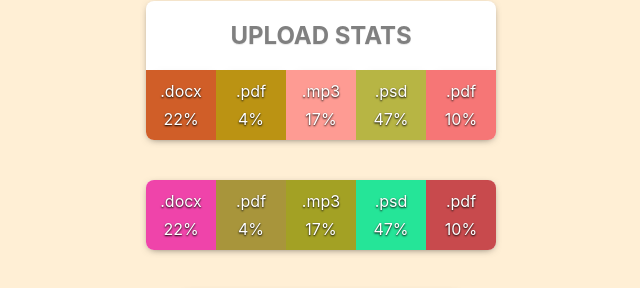
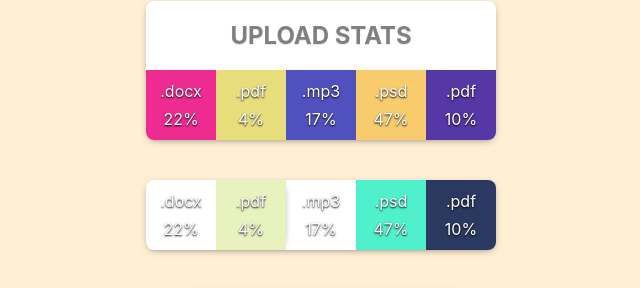
Before and after one commit to Serhii-Ivasiuk/goit-react-hw-01-components, a React (Create React App) app: page / in a window 1280 px wide. Shown: the part 401-689 px from the top of the page, without its empty margins (319-959 px from the left). Built offline with nearby package versions, Linux system fonts and the light colour scheme; grey boxes are pictures that could not be loaded.

Commit message:
refactoring

```diff
--- a/src/components/Statistics/Statistics.jsx
+++ b/src/components/Statistics/Statistics.jsx
@@ -1,7 +1,5 @@
 // Libs
 import PropTypes from 'prop-types';
-// React components
-import { getRandomHexColor } from 'utils/randomHexColor';
 // Styled components
 import {
   StatisticsCard,
@@ -16,12 +14,7 @@ export function Statistics({ title, stats }) {
       {title && <StatisticsTitle>Upload stats</StatisticsTitle>}
       <StatisticsList>
         {stats.map(item => (
-          <StatisticsItem
-            key={item.id}
-            style={{
-              backgroundColor: getRandomHexColor(),
-            }}
-          >
+          <StatisticsItem key={item.id}>
             <span>{item.label}</span>
             <span>{item.percentage}%</span>
           </StatisticsItem>
--- a/src/components/Statistics/Statistics.styled.jsx
+++ b/src/components/Statistics/Statistics.styled.jsx
@@ -1,5 +1,7 @@
 // Libs
 import styled from '@emotion/styled';
+
+import { getRandomHexColor } from 'utils/randomHexColor';
 
 export const StatisticsCard = styled.section`
   border-radius: 8px;
@@ -31,4 +33,5 @@ export const StatisticsItem = styled.li`
   box-shadow: 4px 0px 8px -8px rgba(0, 0, 0, 0.75);
   color: ${props => props.theme.colors.white};
   text-shadow: 0px 1px 2px ${props => props.theme.colors.black};
+  background-color: ${getRandomHexColor};
 `;
--- a/src/components/TransactionHistory/TransactionHistory.jsx
+++ b/src/components/TransactionHistory/TransactionHistory.jsx
@@ -2,7 +2,6 @@
 import PropTypes from 'prop-types';
 // Styled components
 import {
-  TransactionHistoryWrapper,
   TransactionHistoryTable,
   Tr,
   Th,
@@ -11,7 +10,6 @@ import {
 
 export function TransactionHistory({ items }) {
   return (
-    <TransactionHistoryWrapper>
     <TransactionHistoryTable>
       <thead>
         <Tr>
@@ -31,7 +29,6 @@ export function TransactionHistory({ items }) {
         ))}
       </tbody>
     </TransactionHistoryTable>
-    </TransactionHistoryWrapper>
   );
 }
 
--- a/src/components/TransactionHistory/TransactionHistory.styled.jsx
+++ b/src/components/TransactionHistory/TransactionHistory.styled.jsx
@@ -1,15 +1,12 @@
 // Libs
 import styled from '@emotion/styled';
-
-export const TransactionHistoryWrapper = styled.div`
-  border-radius: 8px;
-  border: 1px solid ${props => props.theme.colors.white};
-  overflow: hidden;
-`;
 
 export const TransactionHistoryTable = styled.table`
   border-spacing: 0;
   text-align: center;
+  border-radius: 8px;
+  border: 1px solid ${props => props.theme.colors.white};
+  overflow: hidden;
 `;
 
 export const Tr = styled.tr`
```
Lines whose indentation alone changed are shown as unchanged.
